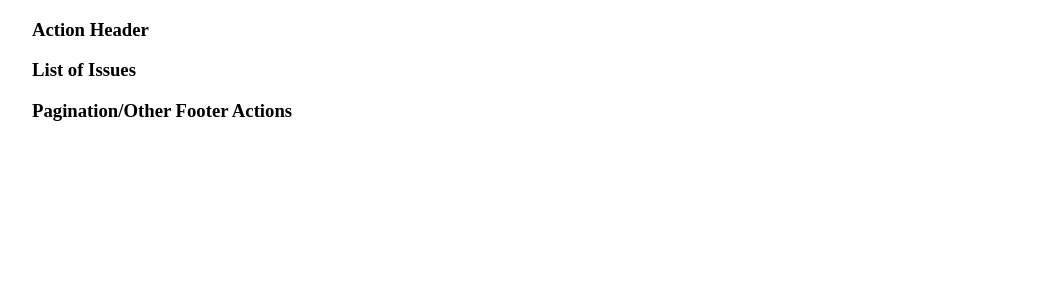
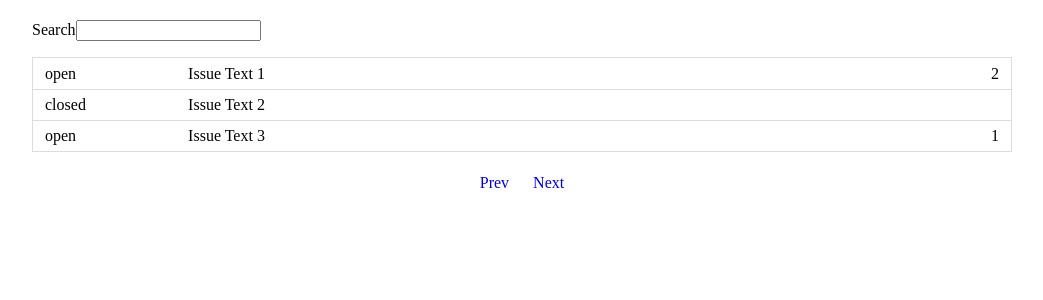
Before and after one commit to surajhell88/deposit-solutions-test, a React app: page / in a window 1280 px wide. Shown: the top 300 px of the page, without its empty margins (118-1161 px from the left). Built offline with nearby package versions, Linux system fonts and the light colour scheme.

Commit message:
Breaking up into individual components. Started adding styles to each component as well. For now using css files.

```diff
--- /dev/null
+++ b/src/components/ActionHeader.js
@@ -0,0 +1,10 @@
+import React from "react";
+
+const ActionHeader = () => (
+  <div className="action-header">
+    <label htmlFor="search-box">Search</label>
+    <input className="search-box" type="text" value="" name="search-box" />
+  </div>
+);
+
+export default ActionHeader;
--- a/src/components/App.js
+++ b/src/components/App.js
@@ -1,17 +1,15 @@
 import React from "react";
+
+import ActionHeader from "./ActionHeader";
+import IssueList from "./IssueList";
+import AppFooter from "./AppFooter";
 
 const App = props => (
   <div className="app">
     <div className="container">
-      <div>
-        <h3>Action Header</h3>
-      </div>
-      <div>
-        <h3>List of Issues</h3>
-      </div>
-      <div>
-        <h3>Pagination/Other Footer Actions</h3>
-      </div>
+      <ActionHeader />
+      <IssueList />
+      <AppFooter />
     </div>
   </div>
 );
--- /dev/null
+++ b/src/components/AppFooter.js
@@ -0,0 +1,16 @@
+import React from "react";
+
+const AppFooter = () => (
+  <div className="app-footer">
+    <div className="pagination">
+      <a href="#" className="pg-btn no-decoration">
+        Prev
+      </a>
+      <a href="#" className="pg-btn no-decoration">
+        Next
+      </a>
+    </div>
+  </div>
+);
+
+export default AppFooter;
--- /dev/null
+++ b/src/components/IssueList.js
@@ -0,0 +1,37 @@
+import React from "react";
+
+const listOfIssues = [
+  {
+    status: "open",
+    description: "Issue Text 1",
+    noOfComments: 2
+  },
+  {
+    status: "closed",
+    description: "Issue Text 2",
+    noOfComments: 0
+  },
+  {
+    status: "open",
+    description: "Issue Text 3",
+    noOfComments: 1
+  }
+];
+
+const IssueList = () => (
+  <ul className="issue-list">
+    {listOfIssues.map((issue, i) => (
+      <li key={i} class="issue-item">
+        <div className="issue-status">{issue.status}</div>
+        <div className="issue-text">{issue.description}</div>
+        {issue.noOfComments !== 0 && (
+          <div className="issue-comments">
+            <div className="float-right">{issue.noOfComments}</div>
+          </div>
+        )}
+      </li>
+    ))}
+  </ul>
+);
+
+export default IssueList;
--- a/src/styles/main.css
+++ b/src/styles/main.css
@@ -1,9 +1,74 @@
-* {
-  box-sizing: border-box;
+.app .container {
+  margin-right: auto;
+  margin-left: auto;
+  margin-top: 20px;
+  width: 980px;
 }
 
-.app > .container {
-  width: 980px;
-  margin-left: auto;
-  margin-right: auto;
+.app .no-decoration {
+  text-decoration: none;
 }
+
+.app .float-right {
+  float: right;
+}
+
+.app .float-left {
+  float: left;
+}
+
+.app .action-header:after {
+  display: table;
+  clear: both;
+  content: "";
+}
+
+.app .action-header:before {
+  display: table;
+  clear: both;
+}
+
+.app .issue-list {
+  padding-left: 0;
+  border: 1px solid #ddd;
+}
+
+.app .issue-item {
+  display: flex;
+  padding: 6px 12px;
+  border-top: 1px solid #ddd;
+}
+
+.app .issue-item:nth-child(1) {
+  border-top-color: transparent;
+}
+
+.app .issue-item:hover {
+  background-color: #ddd;
+  cursor: pointer;
+}
+
+.app .issue-status {
+  width: 15%;
+}
+
+.app .issue-text {
+  width: 70%;
+}
+
+.app .issue-comments {
+  width: 15%;
+}
+
+.app .pagination {
+  display: flex;
+  justify-content: center;
+}
+
+.app .pg-btn {
+  padding: 6px 12px;
+}
+
+.app .pg-btn:hover {
+  background-color: #eff3f6;
+}
```
